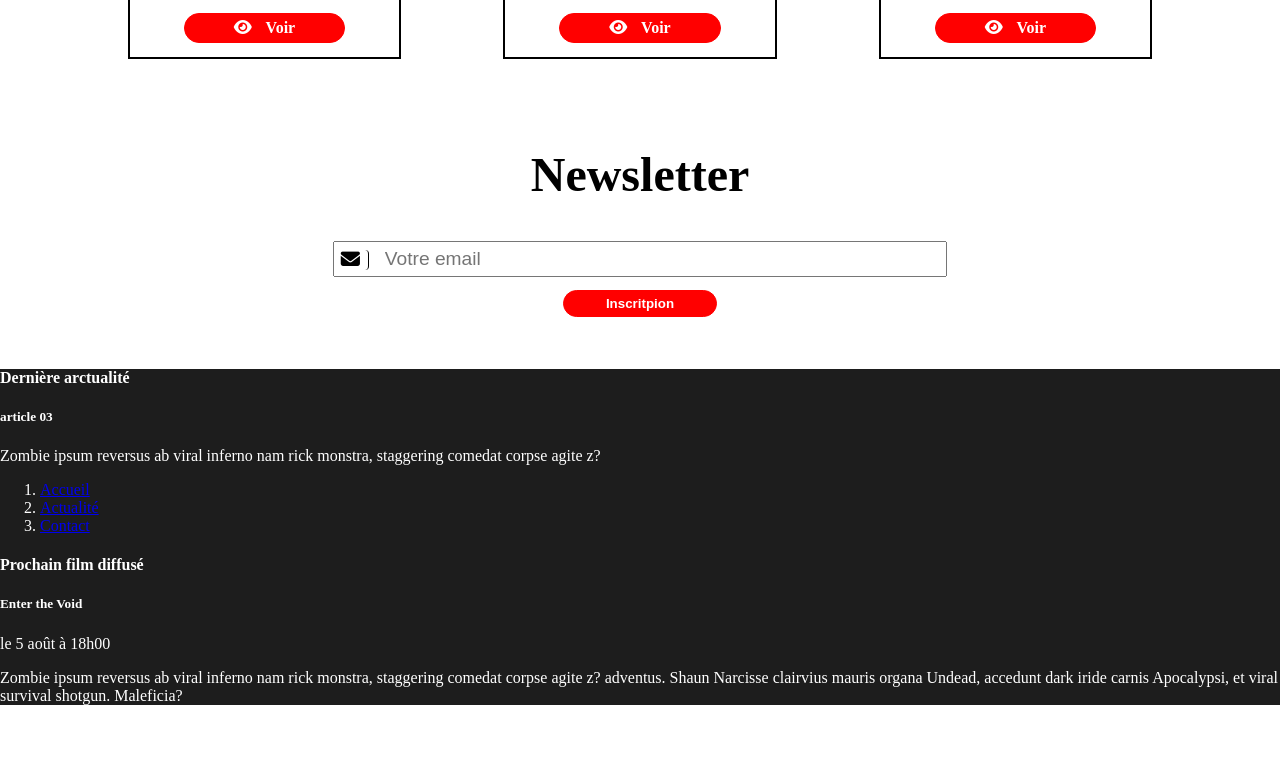
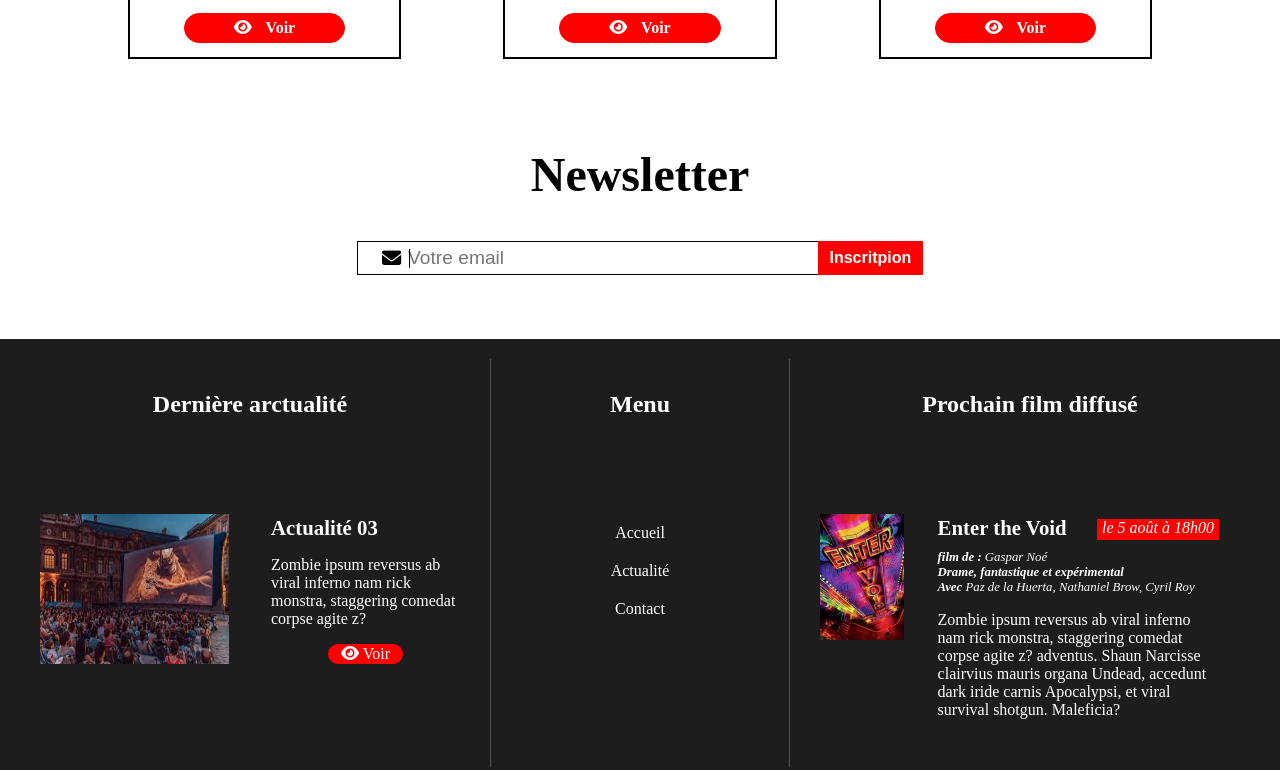
Before and after one commit to heligonSeb/filmsenpleinair, a plain HTML site: page index.html in a window 1280 px wide. Shown: the part 2030-2800 px from the top of the page. Before the commit the page ends 2751 px from the top, so only its background shows below. Drawn offline with Linux system fonts and the light colour scheme.

Commit message:
finish home page / footer design / newsletter design

```diff
--- a/index.html
+++ b/index.html
@@ -254,26 +254,46 @@
         <section id="newsletter" class="section_accueil">
             <h2 class="newsletter_title">Newsletter</h2>
             <form action="" methode="post" class="newsletter_formulaire">
+                <i class="fas fa-envelope"></i>
                 <input class="newsletter_formulaire_inputmail" type="email" name="email" placeholder="Votre email">
-                <i class="fas fa-envelope"></i>
 
-                <button class="newsletter_formulaire_button">Inscritpion</button>
+                <button class="newsletter_formulaire_button">
+                    <span>Inscritpion</span>
+                    <i class="fas fa-arrow-right"></i>
+                </button>
+
             </form>
 
         </section>
 
-        <footer>
-            <section>
-                <h4>Dernière arctualité</h4>
+        <footer class="footer">
+            <section class="footer_last_actu">
+                <h4 class="footer_title">Dernière arctualité</h4>
 
-                <h5>article 03</h5>
+                <div class="footer_last_actu_content">
+                    <div class="footer_last_actu_content_header">
+                        <img class="footer_last_actu_content_img" src="./pictures/actu3.jpeg" alt="illustration actualitée 3">
+
+                        <div class="footer_last_actu_content_title">
+                            <h5>Actualité 03</h5>
 
                             <p>
                                 Zombie ipsum reversus ab viral inferno nam rick monstra, staggering comedat corpse agite z?
                             </p>
+
+                            <a class="footer_button" href="./pages/article_actu.html">
+                                <i class="fas fa-eye"></i>
+                                Voir
+                            </a>
+                        </div>
+                    </div>
+
+                </div>
             </section>
 
-            <nav>
+            <nav class="footer_nav">
+                <h4 class="footer_title">Menu</h4>
+
                 <ol>
                     <li>
                         <a href="./index.html">Accueil</a>
@@ -289,16 +309,36 @@
                 </ol>
             </nav>
 
-            <section>
-                <h4>Prochain film diffusé</h4>
+            <section class="footer_next_film">
+                <h4 class="footer_title">Prochain film diffusé</h4>
 
+                <div>
+                    <div class="footer_next_film_header">
+                        <img class ="footer_next_film_header_img" src="./pictures/films/Enter_the_Void_affiche.jpg" alt="affiche du film enter the void">
+
+                        <div class="footer_next_film_header_content">
+                            <div class="footer_next_film_header_content_head">
+                                <a href="./pages/film.html">
                                     <h5>Enter the Void</h5>
+                                </a>
 
                                 <p>le 5 août à 18h00</p>
+                            </div>
+
+                            <div class="footer_next_film_header_content_info">
+                                <p><span>film de :</span> Gaspar Noé</p>
+
+                                <p><span>Drame, fantastique et expérimental</span></p>
+
+                                <p><span>Avec</span> Paz de la Huerta, Nathaniel Brow, Cyril Roy</p>
+                            </div>
 
                             <p>
                                 Zombie ipsum reversus ab viral inferno nam rick monstra, staggering comedat corpse agite z? adventus. Shaun Narcisse clairvius mauris organa Undead, accedunt dark iride carnis Apocalypsi, et viral survival shotgun. Maleficia?
                             </p>
+                        </div>
+                    </div>
+                </div>
             </section>
         </footer>
     </body>
--- a/style.css
+++ b/style.css
@@ -51,11 +51,6 @@ body{
 }
 
 
-footer {
-    background-color: rgb(29, 29, 29);
-    color : white;
-}
-
 .nav_global_connexion_acessi a {
     text-decoration: none;
     color: white;
@@ -67,6 +62,131 @@ footer {
 
 
 /***** SECTION FOOTER *****/
+.footer {
+    background-color: rgb(29, 29, 29);
+    color : white;
+    display: flex;
+    justify-content: space-between;
+    padding: 20px 40px 80px 40px;
+}
+
+.footer_title {
+    font-weight: 900;
+    font-size: 1.5rem;
+    text-align: center;
+    padding-bottom: 4rem;
+}
+
+.footer_last_actu,
+.footer_next_film {
+    width: 35%;
+}
+
+.footer_last_actu_content_header {
+    display: flex;
+    justify-content: space-between;
+}
+
+.footer_last_actu_content_img,
+.footer_last_actu_content_title {
+    width: 45%;
+}
+
+.footer_last_actu_content_title h5,
+.footer_next_film_header h5 {
+    font-size: 1.3rem;
+    margin-top: 2px;
+    margin-bottom: 0px;
+}
+
+.footer_button {
+    display: block;
+    border: 1px solid red;
+    border-radius: 50px;
+    background-color: red;
+    color:white;
+    width: 40%;
+    margin: auto;
+    text-decoration: none;
+    text-align: center;
+}
+
+
+.footer_nav {
+    width: 25%;
+    text-align: center;
+    border-left: 1px solid rgb(82, 82, 82);
+    border-right: 1px solid rgb(82, 82, 82);
+}
+
+.footer_nav ol {
+    list-style: none;
+    padding: 0px;
+}
+
+.footer_nav ol li{
+    padding: 10px 0px;
+}
+
+.footer_nav ol li a{
+    text-decoration: none;
+    color: white;
+    padding-bottom:5px;
+}
+
+.footer_nav ol li a:hover{
+    border-bottom: 1px solid white ;
+}
+
+.footer_next_film_header {
+    display: flex;
+    justify-content:flex-start;
+    padding-bottom: 2rem;
+}
+
+.footer_next_film_header_img {
+    width: 20%;
+    height: 40%;
+}
+
+.footer_next_film_header_content {
+    width: 75%;
+    padding-left: 8%;
+}
+
+.footer_next_film_header_content_head {
+    display: flex;
+    justify-content: space-between;
+}
+
+.footer_next_film_header_content_head a {
+    text-decoration: none;
+    color : white;
+}
+
+.footer_next_film_header_content_head p {
+    margin-top: 5px;
+    margin-bottom: 0px;
+    padding: 0px 5px;
+    font-style: italic;
+    background-color:red;
+}
+
+.footer_next_film_header_content_info {
+    padding-top: 10px;
+}
+
+.footer_next_film_header_content_info p {
+    margin: 0px;
+    font-style:italic;
+    font-size: 0.8rem;
+}
+
+.footer_next_film_header_content_info span {
+    font-weight: 900;
+}
+
+
 
 
 
@@ -140,7 +260,7 @@ footer {
     box-shadow: 1px 3px 8px 2px rgba(0, 0, 0, 0.4);
     background-repeat: no-repeat;
     background-position: center;
-    background-size: contain;
+    background-size: cover;
     background-color:  rgb(0 0 0 / 50%);
     background-blend-mode: color;
     position: relative;
@@ -236,8 +356,7 @@ footer {
     font-weight: 900;
 }
 
-.card_actu_button,
-.newsletter_formulaire_button {
+.card_actu_button{
     display: block;
     width: 60%;
     margin: auto;
@@ -251,8 +370,7 @@ footer {
     font-weight: 900;
 }
 
-.card_actu_button:hover,
-.newsletter_formulaire_button:hover {
+.card_actu_button:hover {
     border: 1px solid red;
     background-color: white;
     color:red;
@@ -304,11 +422,15 @@ footer {
 
 
 /***** SECTION NEWSLETTER *****/
-#newsletter,
-.mewsletter_formulaire {
+#newsletter {
+    padding-bottom: 5%;
     display:flex;
     flex-direction: column;
+}
 
+.newsletter_formulaire {
+    display:flex;
+    justify-content: center;
 }
 
 .newsletter_title {
@@ -323,49 +445,61 @@ footer {
 
 .newsletter_formulaire_inputmail {
     font-size: 1.2rem;
-    margin-bottom: 2%;
-    width: 100%;
     padding: 5px 0px 5px 50px;
-}
-
-.newsletter_formulaire i {
-    font-size: 1.2rem;
-    border-radius: 4px;
-    margin-bottom: 2%;
-    position: absolute;
-    left: 8px;
-    top: 9px;
-    padding-right: 8px;
-    border-right: 1px solid black;
+    width: 75%;
+    border: 1px solid black;
+    border-right: none;
+    outline: none;
 
 }
 
+.newsletter_formulaire .fa-envelope {
+    font-size: 1.2rem;
+    position: absolute;
+    left: 8%;
+    top: 22%;
+    padding-right: 8px;
+    border-right: 1px solid black;
+}
+
 .newsletter_formulaire_button {
-    width: 25%;
+    margin-bottom: 0px;
+    width: 105px;
+    background-color: red;
+    border: 1px solid red;
+    color: white;
+    font-weight: 900;
+    font-size:1rem;
+}
+
+.newsletter_formulaire_button span{
+    display: block;
+}
+
+.newsletter_formulaire_button .fa-arrow-right{
+    display: none;
+    color: white;
+}
+
+.newsletter_formulaire_button:hover .fa-arrow-right {
+    display:block;
+}
+
+.newsletter_formulaire_button:hover span {
+    display:none;
 }
 
 .newsletter_formulaire_inputmail:focus {
-    border-radius: 4px;
+    border: 3px solid black;
+    border-right: none;
+    border-radius: 4px 0px 0px 4px;
+    padding: 3px 0px 3px 50px
 }
 
-
-
-
-
-
-
-
-
-
-
-
-
-
-
-
-
-
-
+.newsletter_formulaire_inputmail:focus ~ .newsletter_formulaire_button {
+    border: 4px solid red;
+    border-radius: 0px 4px 4px 0px;
+}
 
 
 
```
Lines whose indentation alone changed are shown as unchanged.
